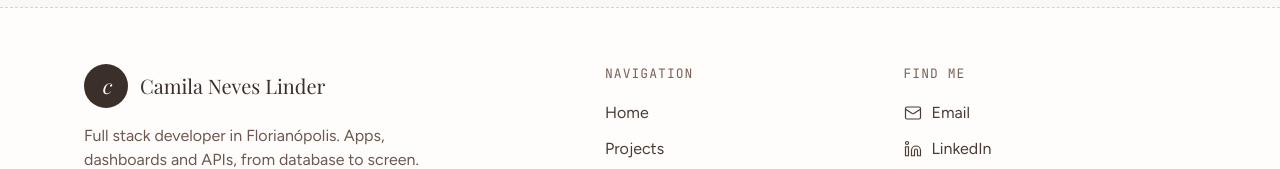
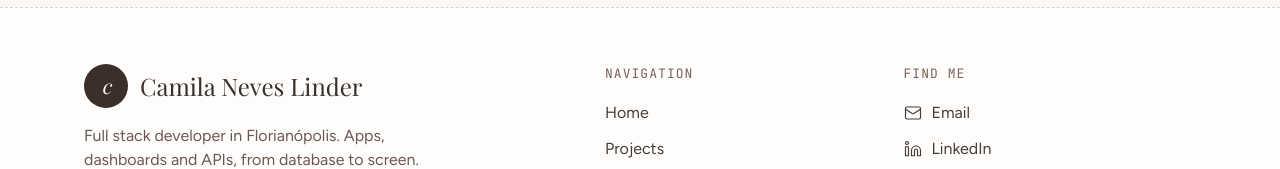
Before and after one commit to CamilaNevesLinder/CamilaNevesLinder, a Next.js app: page /en in a window 1280 px wide. Shown: the part 3844-4013 px from the top of the page. Built offline with nearby package versions, Linux system fonts and the light colour scheme; no server answers.

Commit message:
fix(layout): match footer brand name size to the design

```diff
--- a/src/components/organisms/footer.tsx
+++ b/src/components/organisms/footer.tsx
@@ -24,7 +24,7 @@ export function Footer() {
             className="text-espresso inline-flex items-center gap-3"
           >
             <BrandMark className="size-11" />
-            <span className="font-display text-xl">{t('name')}</span>
+            <span className="font-display text-2xl">{t('name')}</span>
           </Link>
           <p className="text-mocha mt-4 max-w-[340px]">{t('tagline')}</p>
           <p className="font-hand text-clay-deep mt-3 text-2xl">
```
